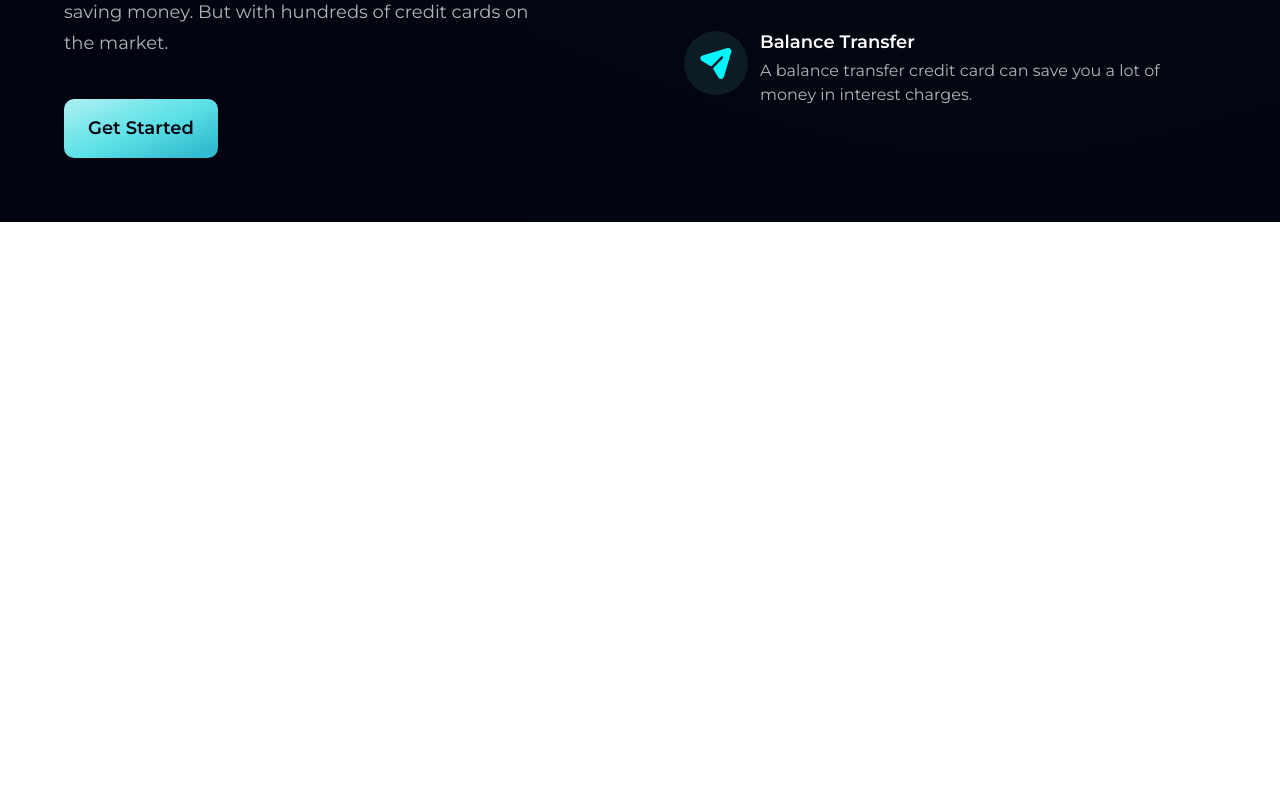
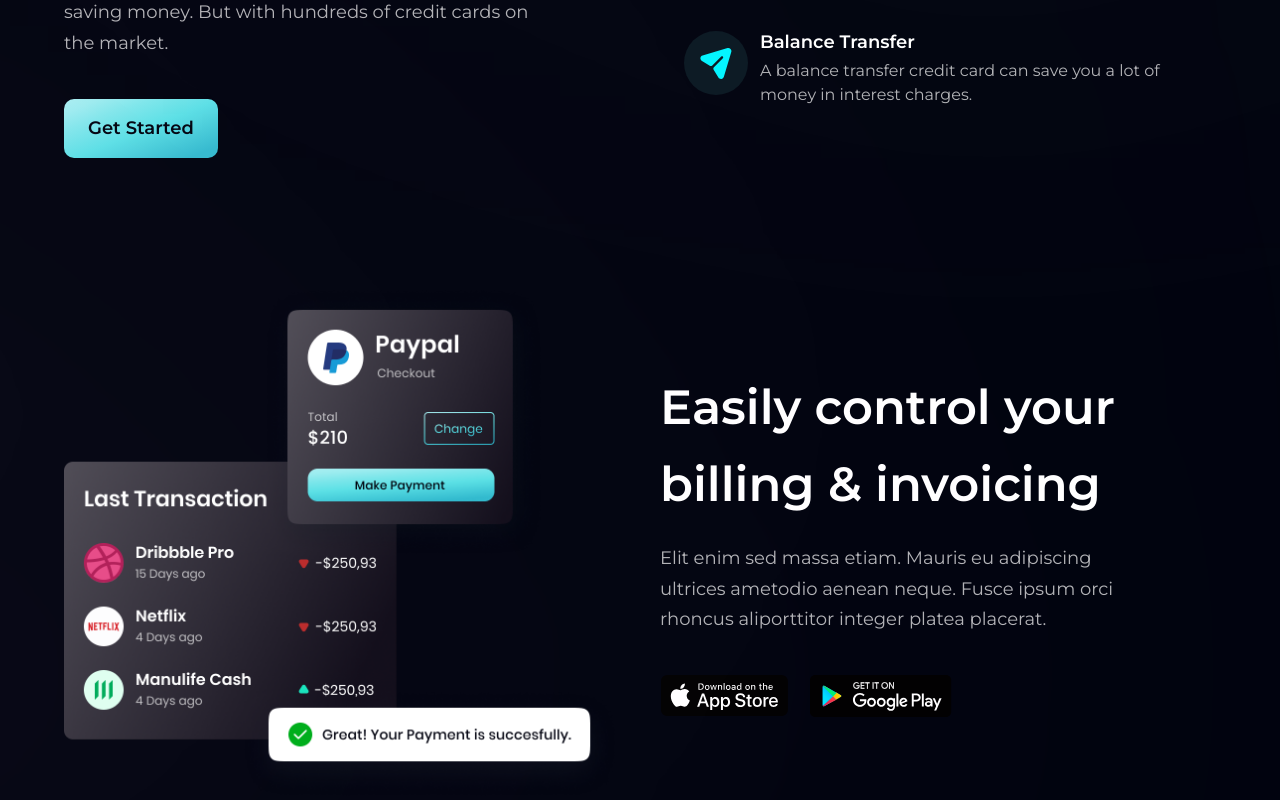
Before and after one commit to asadbekme/HooBank, a React (Create React App) app: page / in a window 1280 px wide. Shown: the part 1327-2127 px from the top of the page. Before the commit the page ends 1549 px from the top, so only its background shows below. Built offline with nearby package versions, Linux system fonts and the light colour scheme.

Commit message:
Product Component

```diff
--- a/src/App.js
+++ b/src/App.js
@@ -1,6 +1,6 @@
 import React from 'react';
-import { Features, Home, Navbar, Statistics } from './components';
 import { styles } from './utils/styles';
+import { Features, Home, Navbar, Product, Statistics } from './components';
 
 const App = () => {
   return (
@@ -24,6 +24,7 @@
         <div className={`${styles.container}`}>
           <Statistics />
           <Features />
+          <Product />
         </div>
       </div>
     </div>
--- /dev/null
+++ b/src/components/Product/Product.jsx
@@ -0,0 +1,34 @@
+import { layout, styles } from "../../utils/styles";
+import { apple, bill, google } from "../../assets";
+
+const Product = () => {
+  return (
+    <section id="product" className={layout.sectionReverse}>
+      <div className={layout.sectionImgReverse}>
+        <img src={bill} alt="billing" className="w-[100%] h-[100%] relative z-[5]" />
+
+        {/* Gradients */}
+        <div className="absolute z-[3] -left-1/2 top-0 w-[50%] h-[50%] rounded-full white__gradient" />
+        <div className="absolute z-[0] w-[50%] h-[50%] -left-1/2 bottom-0 rounded-full pink__gradient" />
+      </div>
+
+      <div className={layout.sectionInfo}>
+        <h2 className={styles.heading2}>
+            Easily control your <br className="md:block hidden" /> billing &
+            invoicing
+        </h2>
+        <p className={`${styles.paragraph} max-w-[470px] mt-5`}>
+            Elit enim sed massa etiam. Mauris eu adipiscing ultrices ametodio
+            aenean neque. Fusce ipsum orci rhoncus aliporttitor integer platea
+            placerat.
+        </p>
+        <div className="flex flex-row flex-wrap md:mt-10 mt-6">
+            <img src={apple} alt="app_store" className="w-[128.86px] h-[42.05px] object-contain mr-5 cursor-pointer" />
+            <img src={google} alt="google_play" className="w-[144.17px] h-[43.08px] object-contain cursor-pointer" />
+        </div>
+      </div>
+    </section>
+  );
+};
+
+export default Product;
--- a/src/components/index.js
+++ b/src/components/index.js
@@ -2,10 +2,12 @@
 import Home from "./Home/Home";
 import Statistics from "./Statistics/Statistics";
 import Features from "./Features/Features";
+import Product from "./Product/Product";
 
 export {
   Navbar,
   Home,
   Statistics,
-  Features
+  Features,
+  Product
 };
```
